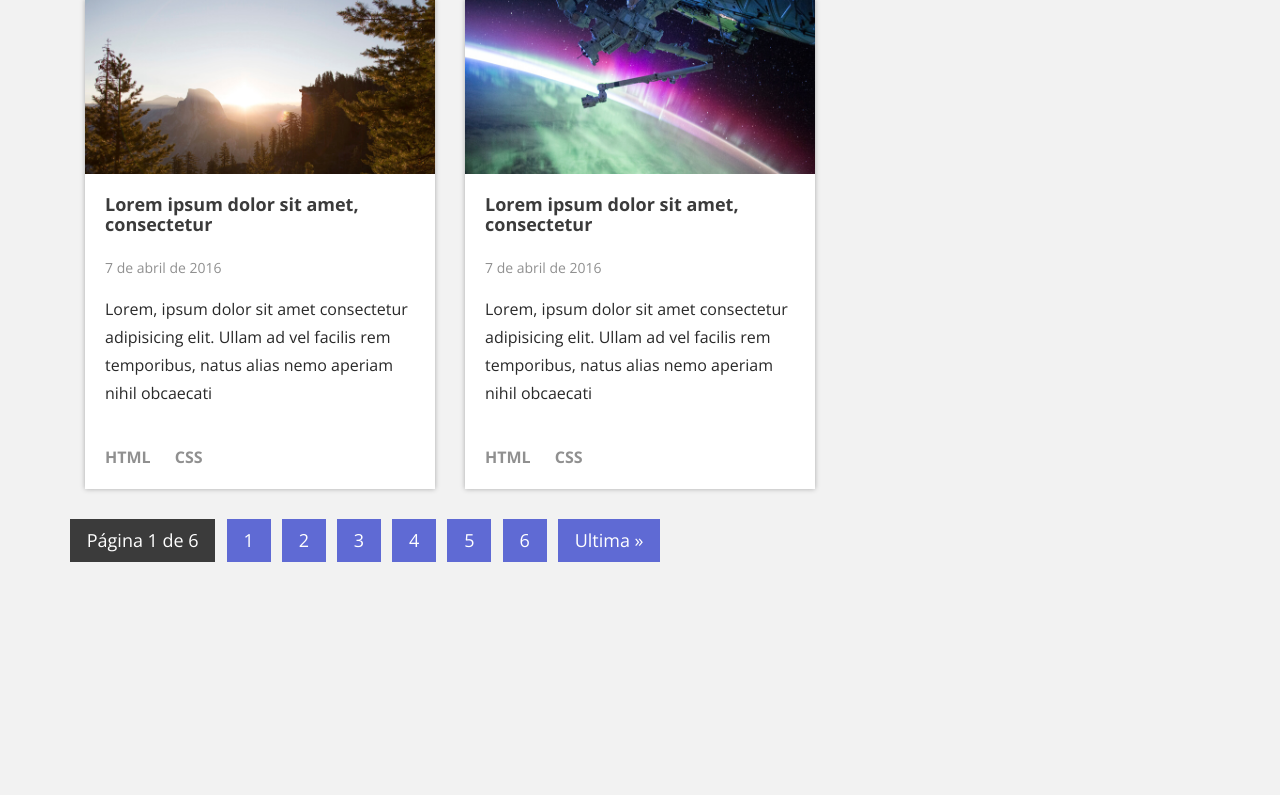
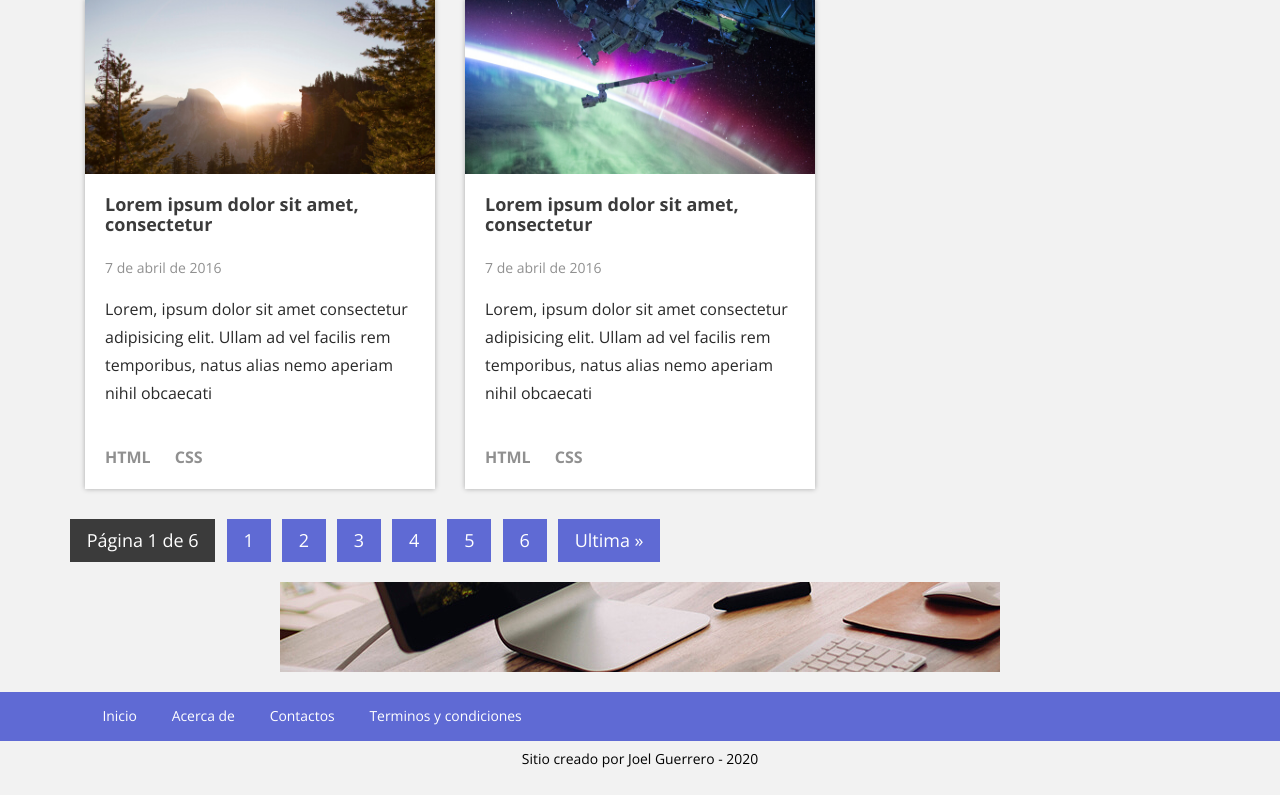
Before and after one commit to jguerrero101314/CursosDise-oWeb, a PHP site: page / in a window 1280 px wide. Shown: the part 1385-2180 px from the top of the page. Before the commit the page ends 1947 px from the top, so only its background shows below. Run offline with PHP 8.4, Linux system fonts and the light colour scheme; some libraries are stand-ins or nearby versions.

Commit message:
234. Creando el Footer del Blog

```diff
--- /dev/null
+++ b/Practicas/blog/css/_footer.scss
@@ -0,0 +1,34 @@
+footer {
+    .menu {
+        background: $azul_primario;
+        ul {
+            list-style: none;
+            overflow: hidden;
+            margin: 0;
+            padding: 0;
+            li {
+                float: left;
+                display: inline-block;
+                a {
+                    color: #fff;
+                    display: inline-block;
+                    padding: 1em 1.25em;
+                    font-size: 0.87em;
+                    color: #fff;
+                    &:hover {
+                        text-decoration: none;
+                        background: $azul_secundario;
+                    }
+                }
+            }
+        }
+    }
+    .copyright {
+        p {
+            font-size: 0.87em; //14px
+            color: #000;
+            padding: 0.625em;
+            text-align: center;
+        }
+    }
+}
--- a/Practicas/blog/css/estilos.css
+++ b/Practicas/blog/css/estilos.css
@@ -274,4 +274,35 @@ sidebar .titulo-seccion h3 {
   display: inline-block;
 }
 
+footer .menu {
+  background: #5f6ad4;
+}
+footer .menu ul {
+  list-style: none;
+  overflow: hidden;
+  margin: 0;
+  padding: 0;
+}
+footer .menu ul li {
+  float: left;
+  display: inline-block;
+}
+footer .menu ul li a {
+  color: #fff;
+  display: inline-block;
+  padding: 1em 1.25em;
+  font-size: 0.87em;
+  color: #fff;
+}
+footer .menu ul li a:hover {
+  text-decoration: none;
+  background: #7780da;
+}
+footer .copyright p {
+  font-size: 0.87em;
+  color: #000;
+  padding: 0.625em;
+  text-align: center;
+}
+
 /*# sourceMappingURL=estilos.css.map */
--- a/Practicas/blog/css/estilos.scss
+++ b/Practicas/blog/css/estilos.scss
@@ -34,3 +34,4 @@ a {
 @import "_header";
 @import "_main";
 @import "_sidebar";
+@import "_footer";
--- a/Practicas/blog/index.html
+++ b/Practicas/blog/index.html
@@ -203,6 +203,39 @@
         </div>
     </div>
 
+    <footer>
+        <div class="ad container hidden-xs">
+            <div class="row">
+                <div class="col-md-12">
+                    <img src="ad.jpg" alt="">
+                </div>
+            </div>
+        </div>
+        <nav class="menu">
+            <div class="container">
+                <div class="row">
+                    <div class="col-md-12">
+                        <ul>
+                            <li> <a href="">Inicio</a></li>
+                            <li><a href="">Acerca de</a></li>
+                            <li><a href="">Contactos</a></li>
+                            <li><a href="">Terminos y condiciones</a></li>
+                        </ul>
+                    </div>
+                </div>
+            </div>
+        </nav>
+        <div class="copyright">
+            <div class="container">
+                <div class="row">
+                    <div class="col-md-12">
+                        <p>Sitio creado por Joel Guerrero - 2020</p>
+                    </div>
+                </div>
+            </div>
+        </div>
+    </footer>
+
 </body>
 
 </html>
```
Also changed, not shown: 1 other file.
